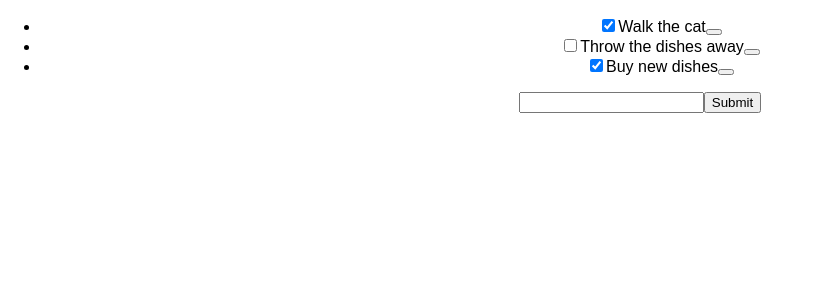
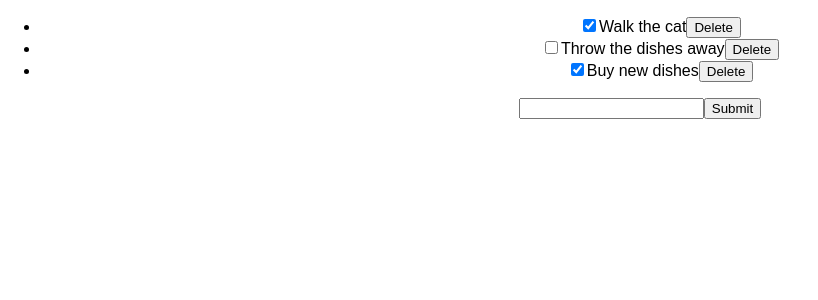
Before and after one commit to jbag123/intro-to-react, a React (Create React App) app in the folder react-to-do/: page / in a window 1280 px wide. Shown: the top 300 px of the page, without its empty margins (0-818 px from the left). Built offline with nearby package versions, Linux system fonts and the light colour scheme.

Commit message:
commiting delete button and extra react scripts in root

```diff
--- a/react-to-do/src/components/ToDo.js
+++ b/react-to-do/src/components/ToDo.js
@@ -6,7 +6,7 @@ class ToDo extends Component {
       <li>
         <input type="checkbox" checked={ this.props.isCompleted } onChange={ this.props.toggleComplete } />
         <span>{ this.props.description }</span>
-        <button onClick={this.props.deleteTodo} ></button>
+        <button onClick={this.props.deleteTodo} >Delete</button>
       </li>
     )
   }
```
